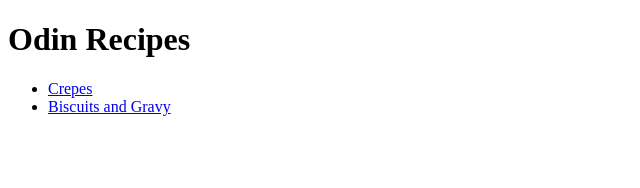
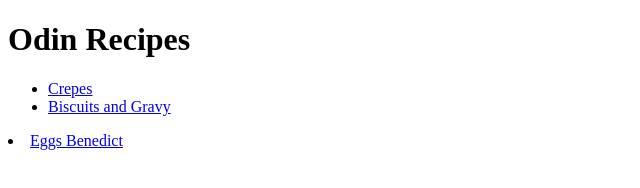
Before and after one commit to teacuptempest/odin-recipes, a plain HTML site: page index.html in a window 1280 px wide. Shown: the whole page, without its empty margins (0-640 px from the left). Drawn offline with Linux system fonts and the light colour scheme.

Commit message:
added eggs benedict page

```diff
--- a/index.html
+++ b/index.html
@@ -9,5 +9,6 @@
    <ul>
 <li><a href="recipes/crepes.html">Crepes</a></li>
     <li><a href="recipes/biscuitsandgravy.html">Biscuits and Gravy</a></li></ul>
-    </body>
+<li><a href="eggsbenedict.html">Eggs Benedict</a></li>
+</body>
 </html>
```
